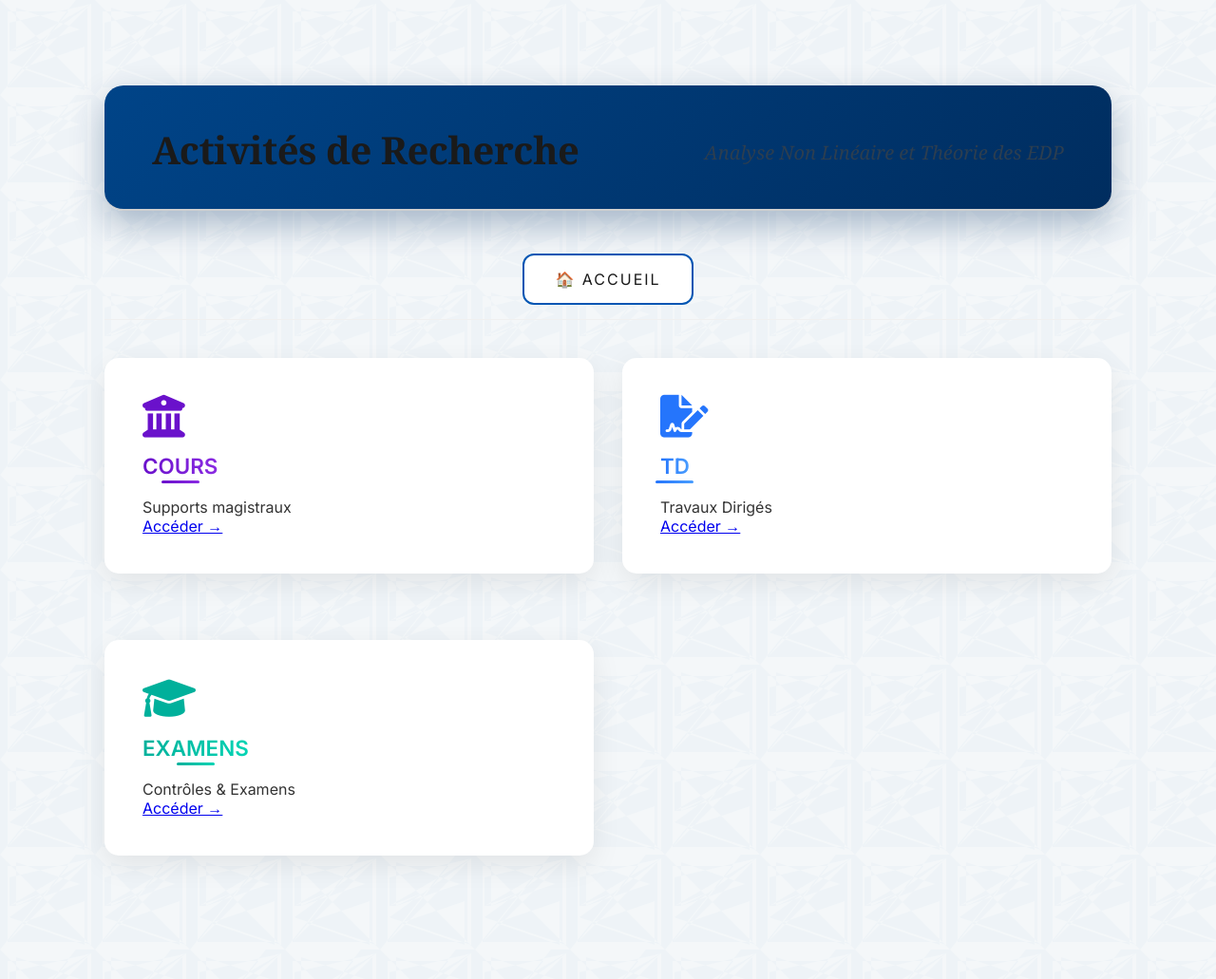
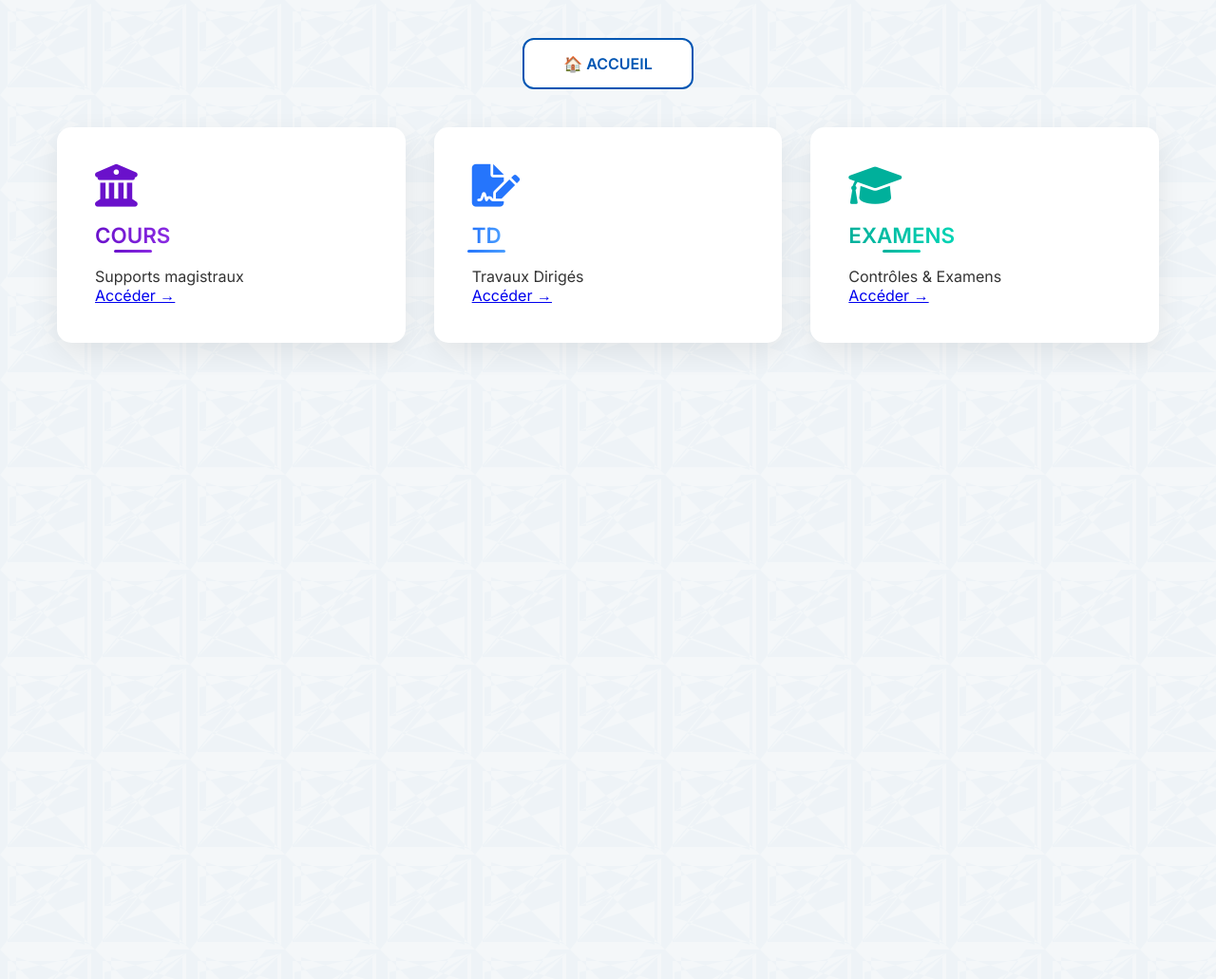
Before and after one commit to mahmoudmath/mahmoudmath.github.io, a Jekyll site: the page pedagogie.html, which Jekyll copies as it is, in a window 1280 px wide. Shown: the whole page at 95% size. Built offline with Jekyll 4.4.1, drawn with Linux system fonts in a browser that asks for light colours; after the commit the page ends 940 px from its top, so only the background shows below that.

Commit message:
Update pedagogie.html

```diff
--- a/pedagogie.html
+++ b/pedagogie.html
@@ -1,3 +1,4 @@
+
 <!DOCTYPE html>
 <html lang="fr">
 <head>
@@ -17,55 +18,6 @@ j=d.createElement(s),dl=l!='dataLayer'?'&l='+l:'';j.async=true;j.src=
     <!-- Ajout de FontAwesome pour les icônes professionnelles -->
     <link rel="stylesheet" href="https://cdnjs.cloudflare.com/ajax/libs/font-awesome/6.0.0/css/all.min.css">
     <link rel="stylesheet" href="style.css">
-    <style>
-        /* Style pour l'en-tête comme dans la photo */
-        .professor-header {
-            margin-bottom: 45px;
-            padding-bottom: 25px;
-            border-bottom: 2px solid #d0d0d0;
-            width: 100%;
-        }
-
-        .professor-name {
-            font-size: 2.5rem;
-            font-weight: 650;
-            color: #1a1a1a;
-            margin-bottom: 10px;
-            letter-spacing: -0.5px;
-            font-family: 'Georgia', 'Times New Roman', Palatino, serif;
-        }
-
-        .professor-title {
-            font-size: 1.25rem;
-            color: #2c3e50;
-            font-weight: 400;
-            font-style: italic;
-            font-family: 'Georgia', 'Times New Roman', Palatino, serif;
-            margin-bottom: 5px;
-        }
-
-        /* Ajustement du container */
-        .container {
-            max-width: 1200px;
-            margin: 0 auto;
-            padding: 45px 35px;
-        }
-
-        /* Style pour la navigation */
-        .academic-nav {
-            margin: 30px 0 40px;
-            border-bottom: 1px solid #f0f0f0;
-            padding-bottom: 15px;
-        }
-
-        .nav-card {
-            font-size: 1rem;
-            letter-spacing: 2px;
-            text-decoration: none;
-            color: #1a1a1a;
-            font-weight: 500;
-        }
-    </style>
 </head>
 <body>
     <!-- Google Tag Manager (noscript) -->
@@ -73,13 +25,7 @@ j=d.createElement(s),dl=l!='dataLayer'?'&l='+l:'';j.async=true;j.src=
 height="0" width="0" style="display:none;visibility:hidden"></iframe></noscript>
 <!-- End Google Tag Manager (noscript) -->
     <div class="container">
-       <div class="container">
-        <header class="professor-header" data-aos="fade-down">
-            <div class="professor-name">Activités de Recherche</div>
-            <div class="professor-title">Analyse Non Linéaire et Théorie des EDP</div>
-        </header>
-
-        <nav class="academic-nav" data-aos="fade-up">
+        <nav class="academic-nav">
             <a href="index.html" class="nav-card">🏠 ACCUEIL</a>
         </nav>
 
```
